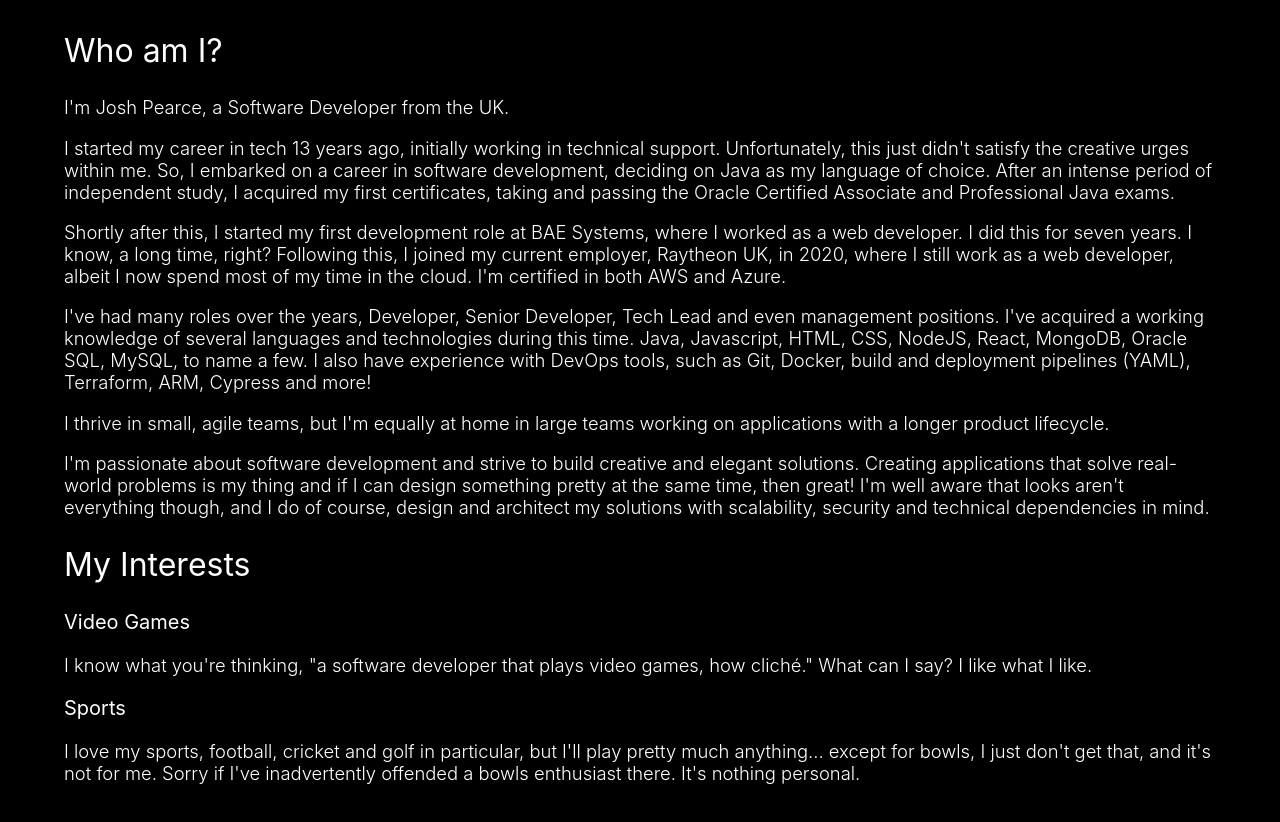
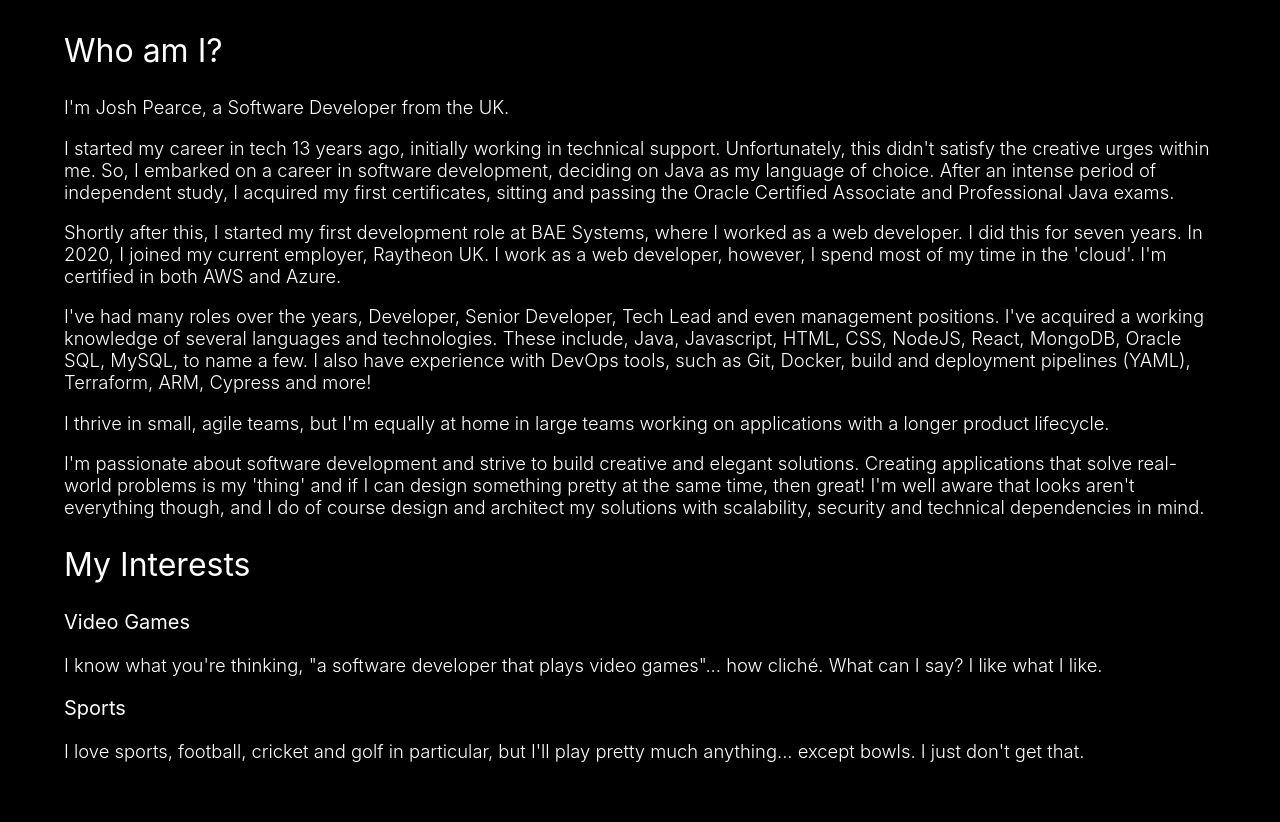
Before and after one commit to Pearcival/my-portfolio, a React (Create React App) app: page /about in a window 1280 px wide. Shown: the part 260-1082 px from the top of the page. Built offline with nearby package versions, Linux system fonts and the light colour scheme.

Commit message:
Wording amendments

```diff
--- a/src/pages/about/About.tsx
+++ b/src/pages/about/About.tsx
@@ -9,21 +9,21 @@
         <p>I'm Josh Pearce, a Software Developer from the UK.</p>
         <p>
             I started my career in tech 13 years ago, initially working in technical support.
-            Unfortunately, this just didn't satisfy the creative urges within me. So, I embarked
+            Unfortunately, this didn't satisfy the creative urges within me. So, I embarked
             on a career in software development, deciding on Java as my language of choice.
-            After an intense period of independent study, I acquired my first certificates, taking
+            After an intense period of independent study, I acquired my first certificates, sitting
             and passing the Oracle Certified Associate and Professional Java exams.
         </p>
         <p>
             Shortly after this, I started my first development role at BAE Systems, where I worked
-            as a web developer. I did this for seven years. I know, a long time, right? Following this,
-            I joined my current employer, Raytheon UK, in 2020, where I still work as a web developer,
-            albeit I now spend most of my time in the cloud. I'm certified in both AWS and Azure.
+            as a web developer. I did this for seven years. In 2020, I joined my current employer,
+            Raytheon UK. I work as a web developer, however, I spend most of my time in the 'cloud'.
+            I'm certified in both AWS and Azure.
         </p>
         <p>
             I've had many roles over the years, Developer, Senior Developer, Tech Lead and even
             management positions. I've acquired a working knowledge of several
-            languages and technologies during this time. Java, Javascript, HTML, CSS, NodeJS, React, MongoDB, Oracle
+            languages and technologies. These include, Java, Javascript, HTML, CSS, NodeJS, React, MongoDB, Oracle
             SQL, MySQL, to name a few. I also have experience with DevOps tools, such as Git, Docker, build
             and deployment pipelines (YAML), Terraform, ARM, Cypress and more!
         </p>
@@ -32,22 +32,22 @@
             applications with a longer product lifecycle.
         </p>
         <p>
-            I'm passionate about software development and strive to build creative and elegant solutions. Creating applications that solve real-world problems is my thing
-            and if I can design something pretty at the same time, then great! I'm well aware that
-            looks aren't everything though, and I do of course, design and architect my solutions with
-            scalability, security and technical dependencies in mind.
+            I'm passionate about software development and strive to build creative and elegant solutions.
+            Creating applications that solve real-world problems is my 'thing' and if I can design something
+            pretty at the same time, then great! I'm well aware that looks aren't everything though, and I
+            do of course design and architect my solutions with scalability, security and technical
+            dependencies in mind.
         </p>
         <h2>My Interests</h2>
         <h3>Video Games</h3>
         <p>
-            I know what you're thinking, "a software developer that plays video games, how cliché."
+            I know what you're thinking, "a software developer that plays video games"... how cliché.
             What can I say? I like what I like.
         </p>
         <h3>Sports</h3>
         <p>
-            I love my sports, football, cricket and golf in particular, but I'll play pretty much
-            anything... except for bowls, I just don't get that, and it's not for me. Sorry if I've
-            inadvertently offended a bowls enthusiast there. It's nothing personal.
+            I love sports, football, cricket and golf in particular, but I'll play pretty much
+            anything... except bowls. I just don't get that.
         </p>
     </PageTransition>
 );
--- a/src/pages/home/Home.tsx
+++ b/src/pages/home/Home.tsx
@@ -16,7 +16,7 @@
                     </div>
                     <h1>A Software Developer from the UK.</h1>
                     <h3>
-                        Initially self-taught, I'm a Web Developer with ten years of experience and in-depth knowledge of several technologies and languages.
+                        Initially self-taught, I'm a Web Developer with ten years experience and an in-depth knowledge of several technologies and languages.
                     </h3>
                     <h3>
                         I create applications that help customers solve business challenges and bring their technical strategies to life.
--- a/src/pages/work/Work.tsx
+++ b/src/pages/work/Work.tsx
@@ -4,8 +4,8 @@
 const Work = () => (
     <PageTransition>
         <h1>Let's take a look at some of my work.</h1>
-        <h3>...this is where the projects should be.</h3>
-        <h3>They will be just as soon as my children afford me some free time to create/finish them.</h3>
+        <h3>...this is where my projects should be.</h3>
+        <h3>They will be, just as soon as my children afford me some free time to create/finish them.</h3>
         <h3>I promise. Maybe.</h3>
     </PageTransition>
 );
```
